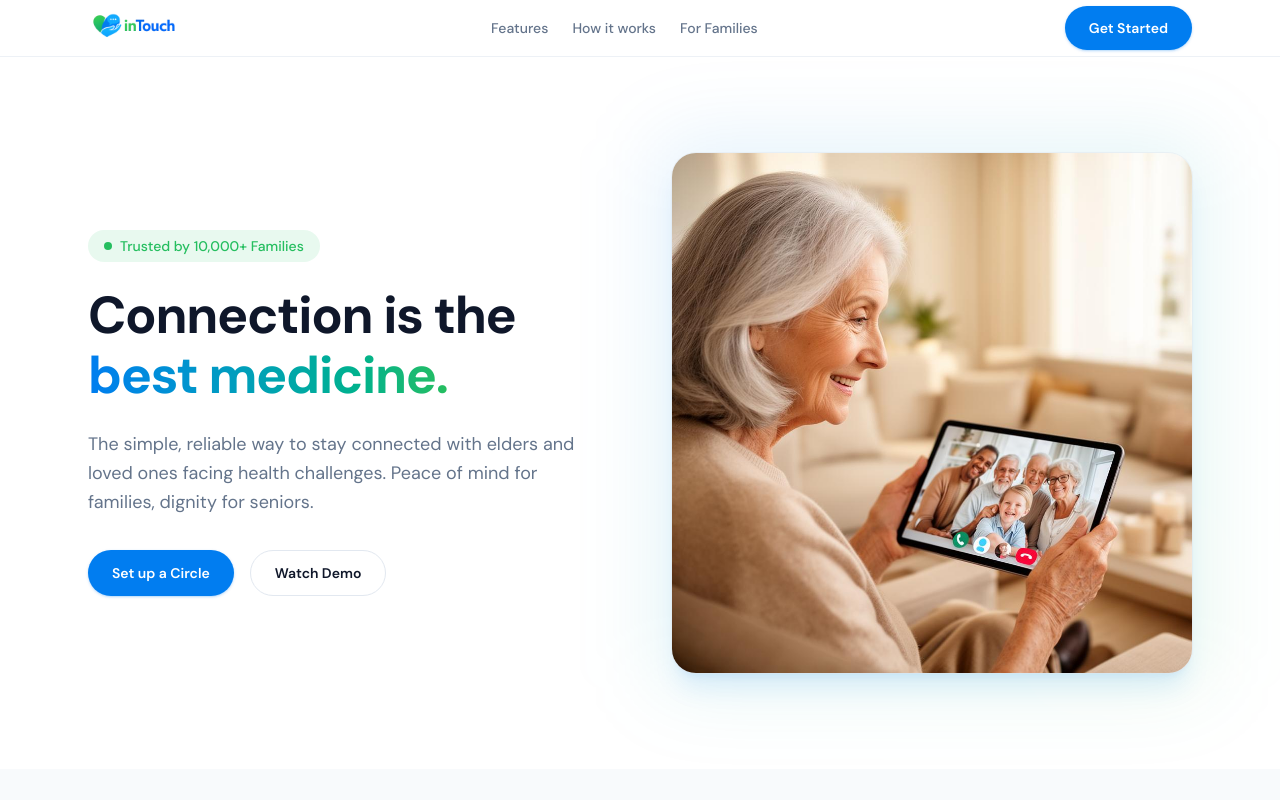
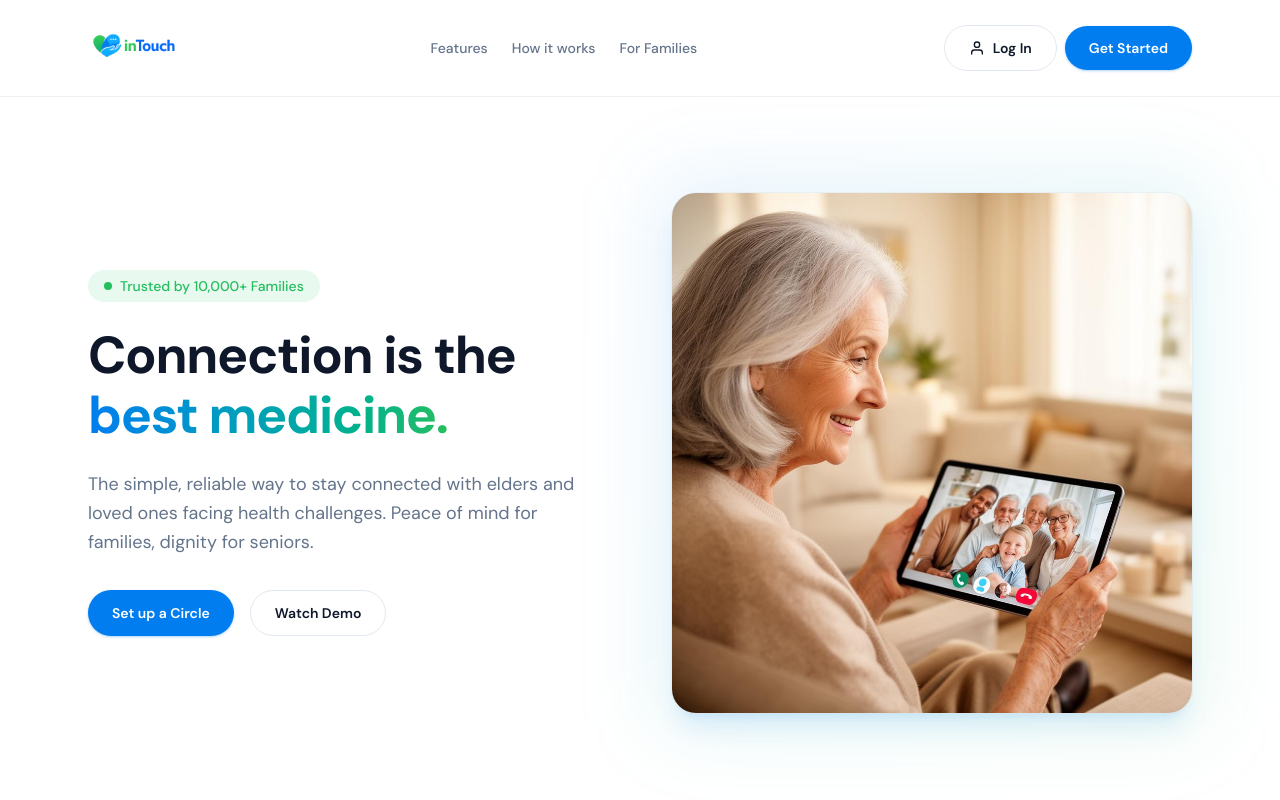
Before and after one commit to matiahasmasan/ClujHackathon2026, a React (Vite) app in the folder frontend/: page / in a window 1280 px wide. Shown: the top 800 px of the page. Built offline with nearby package versions, Linux system fonts and the light colour scheme.

Commit message:
Navbar polished

```diff
--- a/frontend/src/components/landing/Hero.jsx
+++ b/frontend/src/components/landing/Hero.jsx
@@ -5,7 +5,7 @@ export default function Hero() {
   return (
     <section className="mx-auto max-w-6xl px-4 py-10 sm:px-6 sm:py-16 lg:py-24">
       <div className="grid items-center gap-8 sm:gap-12 lg:grid-cols-2 lg:gap-16">
-        <div className="order-2 flex flex-col gap-4 sm:order-1 sm:gap-6">
+        <div className="flex flex-col gap-4 sm:gap-6">
           <span className="inline-flex w-fit items-center gap-2 rounded-full bg-secondary/10 px-4 py-1.5 text-sm font-medium text-secondary">
             <span className="size-2 rounded-full bg-secondary" aria-hidden />
             Trusted by 10,000+ Families
@@ -32,7 +32,7 @@ export default function Hero() {
           </div>
         </div>
 
-        <div className="relative order-1 sm:order-2">
+        <div className="relative">
           <div className="absolute -inset-4 rounded-3xl bg-linear-to-br from-primary/10 to-secondary/10 blur-2xl" />
           <img
             src={heroImage}
--- a/frontend/src/components/layout/Navbar.jsx
+++ b/frontend/src/components/layout/Navbar.jsx
@@ -1,4 +1,4 @@
-import { useEffect, useState } from "react";
+import { useState } from "react";
 import logo from "../../assets/intouch-logo.png";
 import Button from "../ui/Button";
 
@@ -35,21 +35,32 @@ function MenuIcon({ open }) {
   );
 }
 
+function LogInIcon() {
+  return (
+    <svg
+      className="size-4"
+      viewBox="0 0 24 24"
+      fill="none"
+      stroke="currentColor"
+      strokeWidth="2"
+      strokeLinecap="round"
+      strokeLinejoin="round"
+      aria-hidden
+    >
+      <path d="M20 21v-2a4 4 0 0 0-4-4H8a4 4 0 0 0-4 4v2" />
+      <circle cx="12" cy="7" r="4" />
+    </svg>
+  );
+}
+
 export default function Navbar() {
   const [open, setOpen] = useState(false);
-
-  useEffect(() => {
-    document.body.style.overflow = open ? "hidden" : "";
-    return () => {
-      document.body.style.overflow = "";
-    };
-  }, [open]);
 
   const closeMenu = () => setOpen(false);
 
   return (
-    <header className="sticky top-0 z-50 border-b border-border/60 bg-white/80 backdrop-blur-md">
-      <div className="mx-auto flex h-14 max-w-6xl items-center justify-between gap-3 px-8 sm:px-6">
+    <header className="sticky top-0 z-50 border-b border-border/60 bg-white/95 backdrop-blur-md">
+      <div className="relative mx-auto flex h-24 max-w-6xl items-center justify-between gap-3 px-4 sm:px-6">
         <a href="#" className="flex shrink-0 items-center" onClick={closeMenu}>
           <img src={logo} alt="inTouch" className="h-24 w-auto" />
         </a>
@@ -67,9 +78,13 @@ export default function Navbar() {
         </nav>
 
         <div className="flex items-center gap-2">
-          <Button className="hidden px-4 py-2 text-sm sm:inline-flex">
-            Get Started
+          <div className="hidden items-center gap-2 md:flex">
+            <Button variant="outline" className="gap-2 px-4 py-2 text-sm">
+              <LogInIcon />
+              Log In
             </Button>
+            <Button className="px-4 py-2 text-sm">Get Started</Button>
+          </div>
 
           <button
             type="button"
@@ -82,12 +97,18 @@ export default function Navbar() {
             <MenuIcon open={open} />
           </button>
         </div>
-      </div>
 
         {open && (
+          <>
+            <button
+              type="button"
+              className="fixed inset-0 top-24 z-40 bg-foreground/10 md:hidden"
+              aria-label="Close menu"
+              onClick={closeMenu}
+            />
             <nav
               id="mobile-nav"
-          className="border-t border-border bg-white px-4 py-3 md:hidden"
+              className="absolute inset-x-0 top-full z-50 max-h-[calc(100dvh-6rem)] overflow-y-auto overscroll-contain border-t border-border bg-white px-4 py-3 shadow-lg md:hidden"
               aria-label="Mobile"
             >
               <ul className="flex flex-col gap-1">
@@ -103,11 +124,24 @@ export default function Navbar() {
                   </li>
                 ))}
               </ul>
-          <Button className="mt-3 w-full py-2.5 text-sm" onClick={closeMenu}>
+
+              <div className="mt-4 flex flex-col gap-3 border-t border-border pt-4">
+                <Button
+                  variant="outline"
+                  className="w-full gap-2 py-2.5 text-sm"
+                  onClick={closeMenu}
+                >
+                  <LogInIcon />
+                  Log In
+                </Button>
+                <Button className="w-full py-2.5 text-sm" onClick={closeMenu}>
                   Get Started
                 </Button>
+              </div>
             </nav>
+          </>
         )}
+      </div>
     </header>
   );
 }
--- a/frontend/src/index.css
+++ b/frontend/src/index.css
@@ -11,6 +11,7 @@
   --color-surface: #f8fafc;
   --color-card: #f1f5f9;
   --font-sans: "DM Sans", ui-sans-serif, system-ui, sans-serif;
+  --header-height: 6rem;
 }
 
 @layer base {
```
Lines whose indentation alone changed are shown as unchanged.
